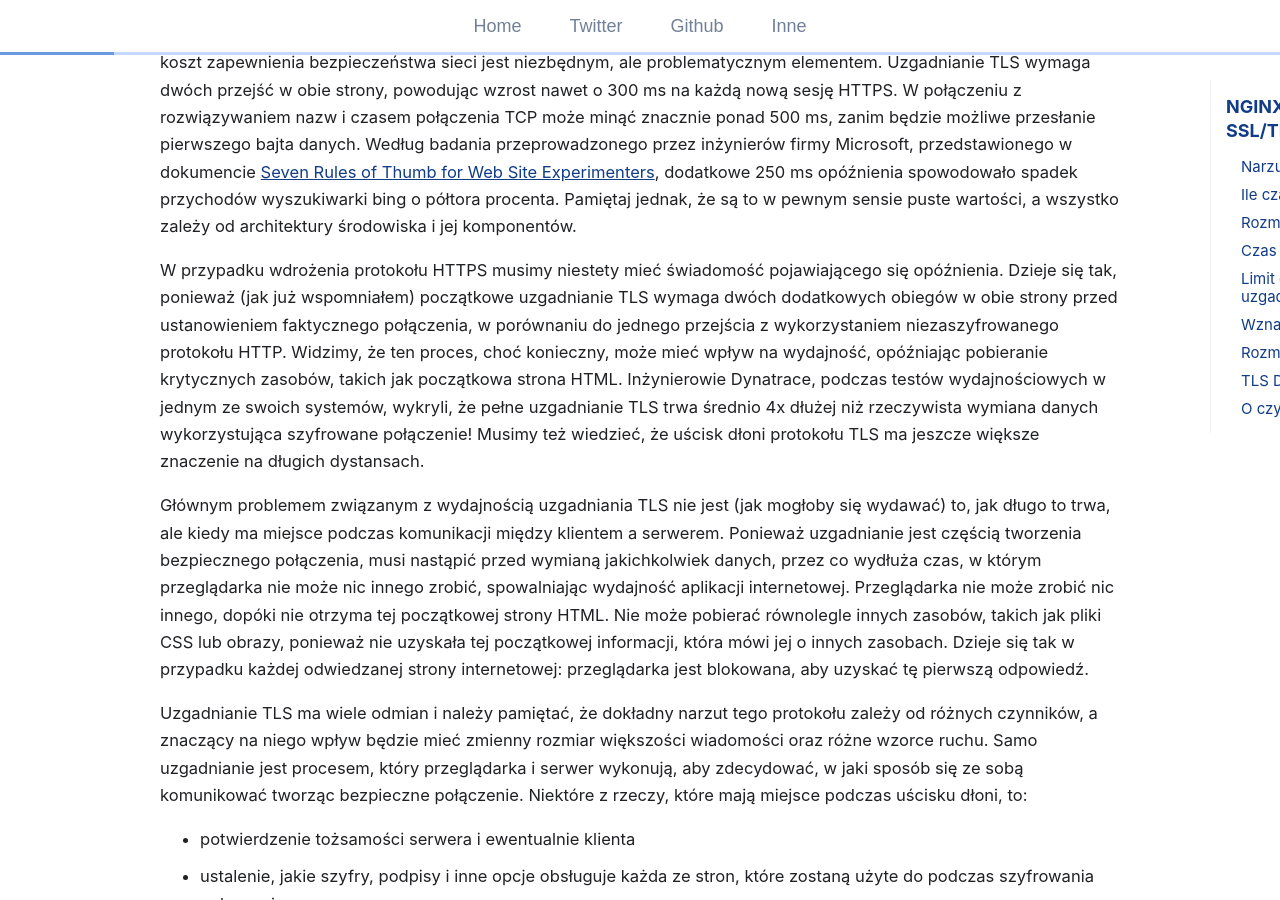
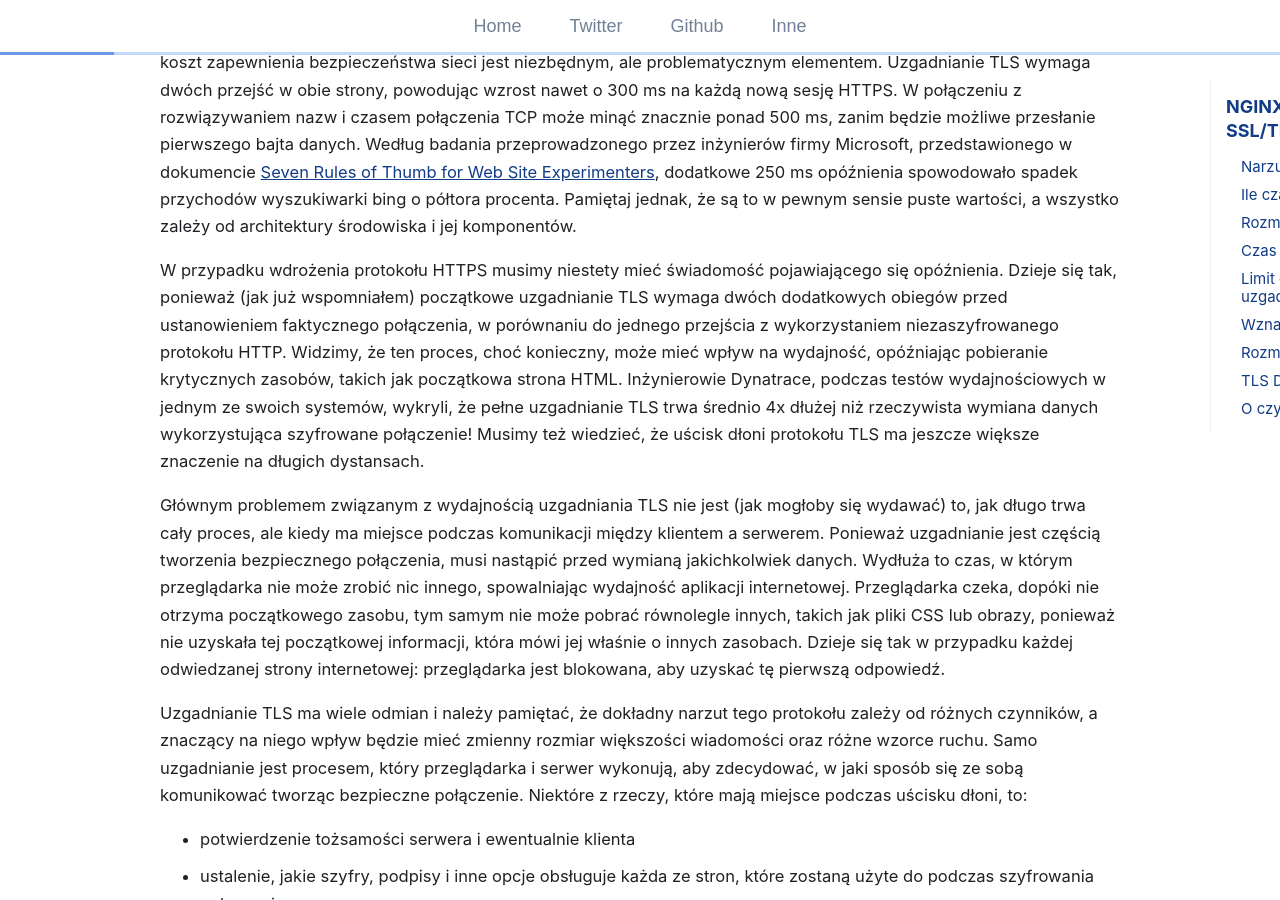
Before and after one commit to git04112019/trimstray.github.io, a Jekyll site: the page built from _posts/2019-07-21-nginx-optymalizacja_sesji_ssl-tls.md, in a window 1280 px wide and 900 px high, scrolled down 2969 px. Built offline with Jekyll 4.4.1, drawn with Linux system fonts in a browser that asks for light colours; comment, search, counter and statistics services are not loaded.

Commit message:
uncommited changes - signed-off-by: trimstray <trimstray@gmail.com>

```diff
--- a/_posts/2019-07-21-nginx-optymalizacja_sesji_ssl-tls.md
+++ b/_posts/2019-07-21-nginx-optymalizacja_sesji_ssl-tls.md
@@ -47,9 +47,9 @@ Moim zdaniem, aplikacji nie można uznać za wydajną, dopóki nie będzie dobrz
 
 Ponieważ HTTPS stał się de facto standardem całej komunikacji internetowej w ciągu ostatnich kilku lat, ten dodatkowy koszt zapewnienia bezpieczeństwa sieci jest niezbędnym, ale problematycznym elementem. Uzgadnianie TLS wymaga dwóch przejść w obie strony, powodując wzrost nawet o 300 ms na każdą nową sesję HTTPS. W połączeniu z rozwiązywaniem nazw i czasem połączenia TCP może minąć znacznie ponad 500 ms, zanim będzie możliwe przesłanie pierwszego bajta danych. Według badania przeprowadzonego przez inżynierów firmy Microsoft, przedstawionego w dokumencie [Seven Rules of Thumb for Web Site Experimenters]({{ site.url }}/assets/pdfs/2014experimentersRulesOfThumb.pdf), dodatkowe 250 ms opóźnienia spowodowało spadek przychodów wyszukiwarki bing o półtora procenta. Pamiętaj jednak, że są to w pewnym sensie puste wartości, a wszystko zależy od architektury środowiska i jej komponentów.
 
-W przypadku wdrożenia protokołu HTTPS musimy niestety mieć świadomość pojawiającego się opóźnienia. Dzieje się tak, ponieważ (jak już wspomniałem) początkowe uzgadnianie TLS wymaga dwóch dodatkowych obiegów w obie strony przed ustanowieniem faktycznego połączenia, w porównaniu do jednego przejścia z wykorzystaniem niezaszyfrowanego protokołu HTTP. Widzimy, że ten proces, choć konieczny, może mieć wpływ na wydajność, opóźniając pobieranie krytycznych zasobów, takich jak początkowa strona HTML. Inżynierowie Dynatrace, podczas testów wydajnościowych w jednym ze swoich systemów, wykryli, że pełne uzgadnianie TLS trwa średnio 4x dłużej niż rzeczywista wymiana danych wykorzystująca szyfrowane połączenie! Musimy też wiedzieć, że uścisk dłoni protokołu TLS ma jeszcze większe znaczenie na długich dystansach.
+W przypadku wdrożenia protokołu HTTPS musimy niestety mieć świadomość pojawiającego się opóźnienia. Dzieje się tak, ponieważ (jak już wspomniałem) początkowe uzgadnianie TLS wymaga dwóch dodatkowych obiegów przed ustanowieniem faktycznego połączenia, w porównaniu do jednego przejścia z wykorzystaniem niezaszyfrowanego protokołu HTTP. Widzimy, że ten proces, choć konieczny, może mieć wpływ na wydajność, opóźniając pobieranie krytycznych zasobów, takich jak początkowa strona HTML. Inżynierowie Dynatrace, podczas testów wydajnościowych w jednym ze swoich systemów, wykryli, że pełne uzgadnianie TLS trwa średnio 4x dłużej niż rzeczywista wymiana danych wykorzystująca szyfrowane połączenie! Musimy też wiedzieć, że uścisk dłoni protokołu TLS ma jeszcze większe znaczenie na długich dystansach.
 
-Głównym problemem związanym z wydajnością uzgadniania TLS nie jest (jak mogłoby się wydawać) to, jak długo to trwa, ale kiedy ma miejsce podczas komunikacji między klientem a serwerem. Ponieważ uzgadnianie jest częścią tworzenia bezpiecznego połączenia, musi nastąpić przed wymianą jakichkolwiek danych, przez co wydłuża czas, w którym przeglądarka nie może nic innego zrobić, spowalniając wydajność aplikacji internetowej. Przeglądarka nie może zrobić nic innego, dopóki nie otrzyma tej początkowej strony HTML. Nie może pobierać równolegle innych zasobów, takich jak pliki CSS lub obrazy, ponieważ nie uzyskała tej początkowej informacji, która mówi jej o innych zasobach. Dzieje się tak w przypadku każdej odwiedzanej strony internetowej: przeglądarka jest blokowana, aby uzyskać tę pierwszą odpowiedź.
+Głównym problemem związanym z wydajnością uzgadniania TLS nie jest (jak mogłoby się wydawać) to, jak długo trwa cały proces, ale kiedy ma miejsce podczas komunikacji między klientem a serwerem. Ponieważ uzgadnianie jest częścią tworzenia bezpiecznego połączenia, musi nastąpić przed wymianą jakichkolwiek danych. Wydłuża to czas, w którym przeglądarka nie może zrobić nic innego, spowalniając wydajność aplikacji internetowej. Przeglądarka czeka, dopóki nie otrzyma początkowego zasobu, tym samym nie może pobrać równolegle innych, takich jak pliki CSS lub obrazy, ponieważ nie uzyskała tej początkowej informacji, która mówi jej właśnie o innych zasobach. Dzieje się tak w przypadku każdej odwiedzanej strony internetowej: przeglądarka jest blokowana, aby uzyskać tę pierwszą odpowiedź.
 
 Uzgadnianie TLS ma wiele odmian i należy pamiętać, że dokładny narzut tego protokołu zależy od różnych czynników, a znaczący na niego wpływ będzie mieć zmienny rozmiar większości wiadomości oraz różne wzorce ruchu. Samo uzgadnianie jest procesem, który przeglądarka i serwer wykonują, aby zdecydować, w jaki sposób się ze sobą komunikować tworząc bezpieczne połączenie. Niektóre z rzeczy, które mają miejsce podczas uścisku dłoni, to:
 
```
